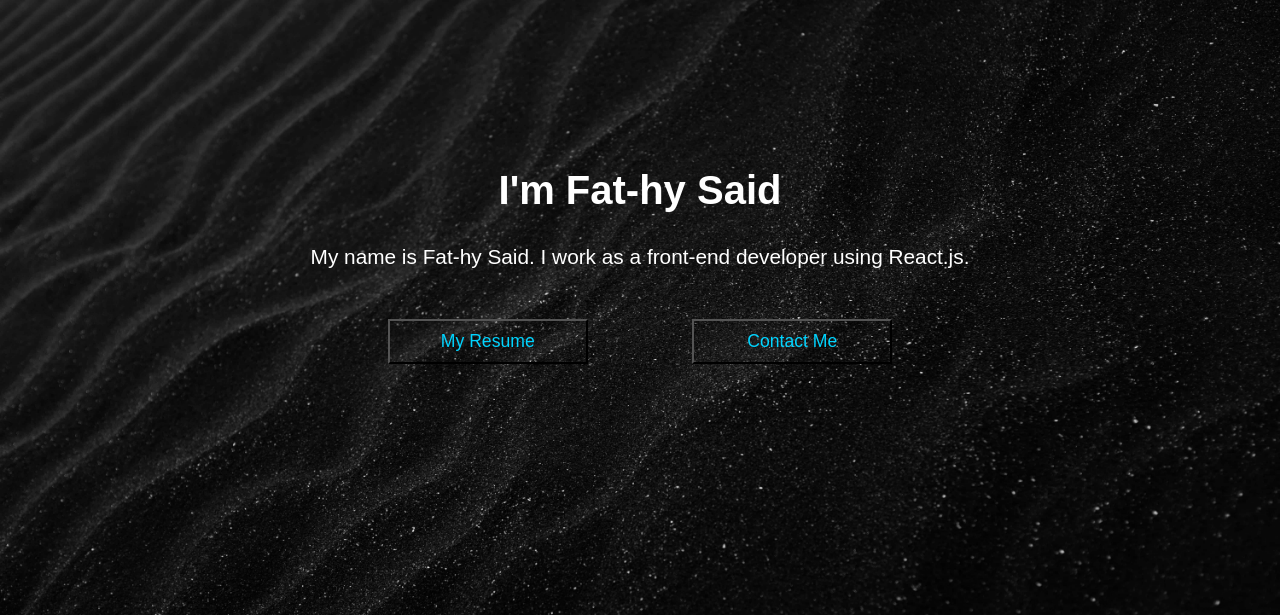
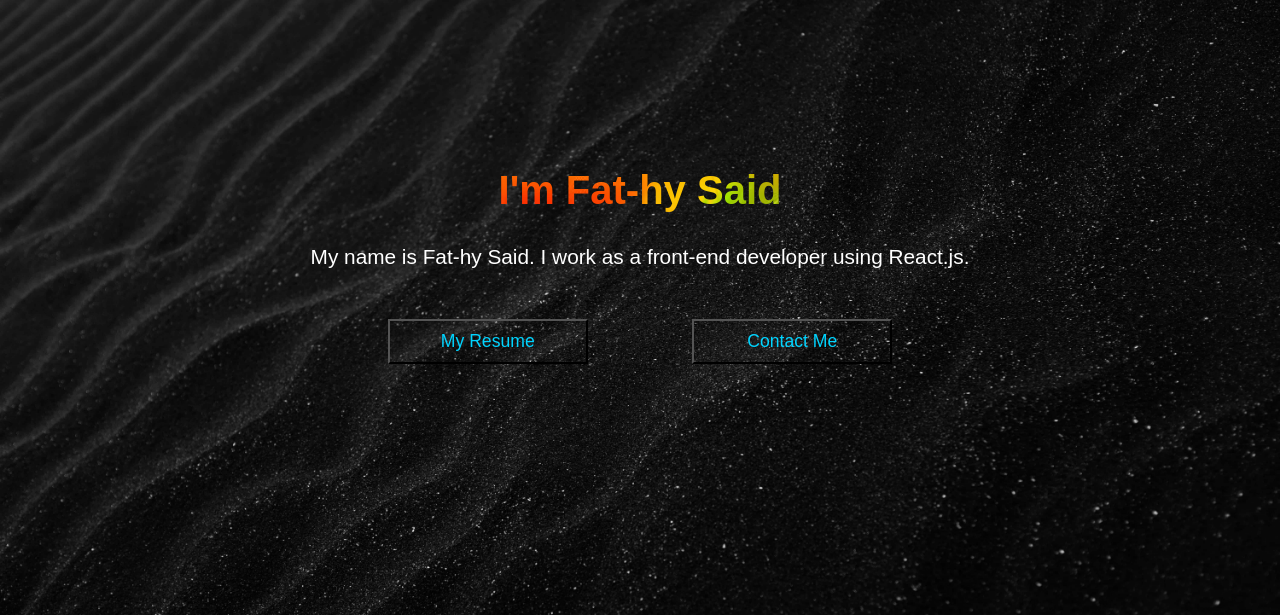
Before and after one commit to Fathy-Said-Hub/portfolio, a plain HTML site: page index.html in a window 1280 px wide. Shown: the part 65-680 px from the top of the page. Drawn offline with Linux system fonts and the light colour scheme.

Commit message:
Update index.css

```diff
--- a/css/index.css
+++ b/css/index.css
@@ -143,6 +143,9 @@ display: none;
     text-align: center;
     margin: 2rem;
     font-size: 2.5rem;
+    background-image: url("../img/forst.jpg");
+    -webkit-text-fill-color: transparent;
+    -webkit-background-clip: text;
 }
 .content p{
     color: #fff;
```
